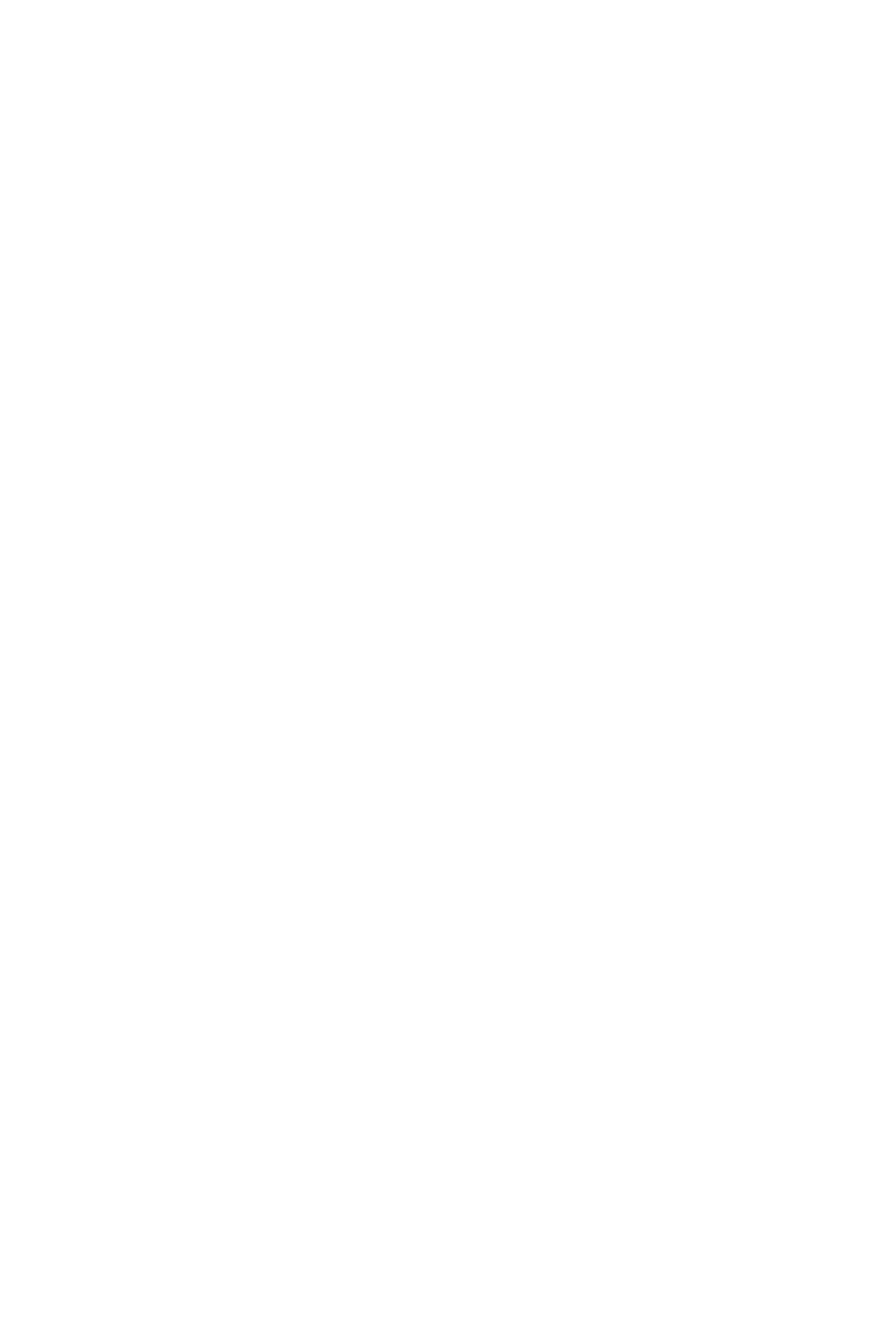
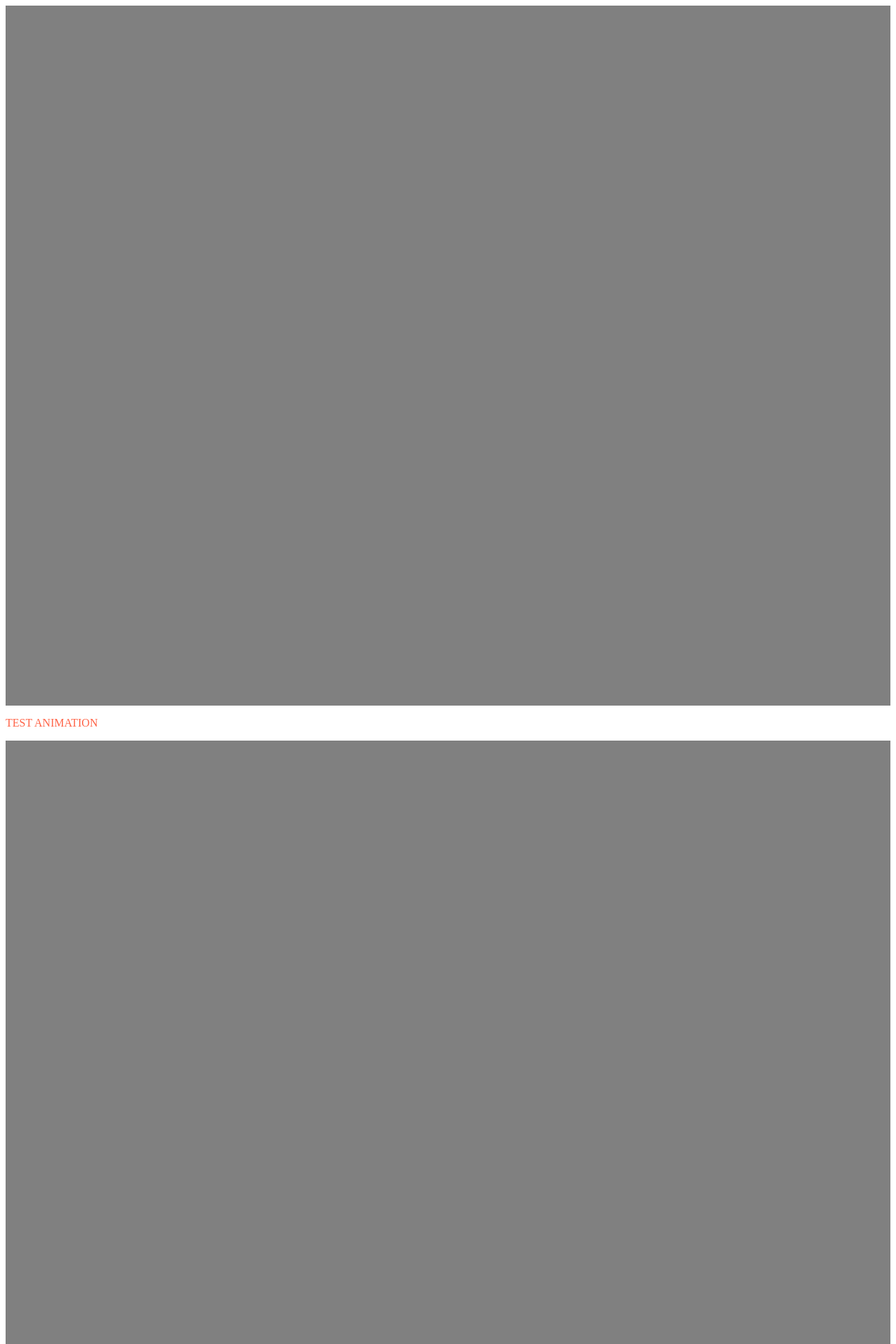
Before and after one commit to halhal23/design, a React (Create React App) app in the folder front/: page /gsap/test in a window 1280 px wide. Shown: the top 1920 px of the page at 70% size. Before the commit the page ends 800 px from the top, so only its background shows below. Built offline with nearby package versions, Linux system fonts and the light colour scheme.

Commit message:
implement scroll animation by gsap

```diff
--- a/front/src/Router.tsx
+++ b/front/src/Router.tsx
@@ -3,6 +3,7 @@ import { BrowserRouter, Route, Switch } from 'react-router-dom'
 import Home from './pages/Home'
 import ParallaxTilt from './pages/ParallaxTilt'
 import Test from './pages/Test'
+import TestGsap from './pages/TestGsap'
 
 const Router: React.FC = () => {
   return (
@@ -11,6 +12,7 @@ const Router: React.FC = () => {
         <Route exact path="/" component={Home} />
         <Route exact path="/test" component={Test} />
         <Route exact path="/parallaxTilt" component={ParallaxTilt} />
+        <Route exact path="/gsap/test" component={TestGsap} />
       </Switch>
     </BrowserRouter>
   )
--- /dev/null
+++ b/front/src/pages/TestGsap.tsx
@@ -0,0 +1,37 @@
+import React, { useEffect } from 'react'
+import { gsap } from 'gsap'
+import { ScrollTrigger } from 'gsap/ScrollTrigger'
+
+const TestGsap: React.FC = () => {
+  useEffect(() => {
+    gsap.registerPlugin(ScrollTrigger)
+    setAnimation()
+  }, [])
+  const setAnimation = (): void => {
+    gsap.fromTo(
+      '#wrapper-a p',
+      { opacity: 0, y: 20, x: 20 },
+      {
+        opacity: 1,
+        y: 0,
+        x: 0,
+        duration: 1,
+        scrollTrigger: {
+          trigger: '#wrapper-a',
+        },
+      }
+    )
+  }
+
+  return (
+    <>
+      <div style={{ background: 'gray', height: '1000px' }}></div>
+      <div className="wrapper" id="wrapper-a" style={{ color: 'tomato' }}>
+        <p>TEST ANIMATION</p>
+      </div>
+      <div style={{ background: 'gray', height: '1000px' }}></div>
+    </>
+  )
+}
+
+export default TestGsap
```
